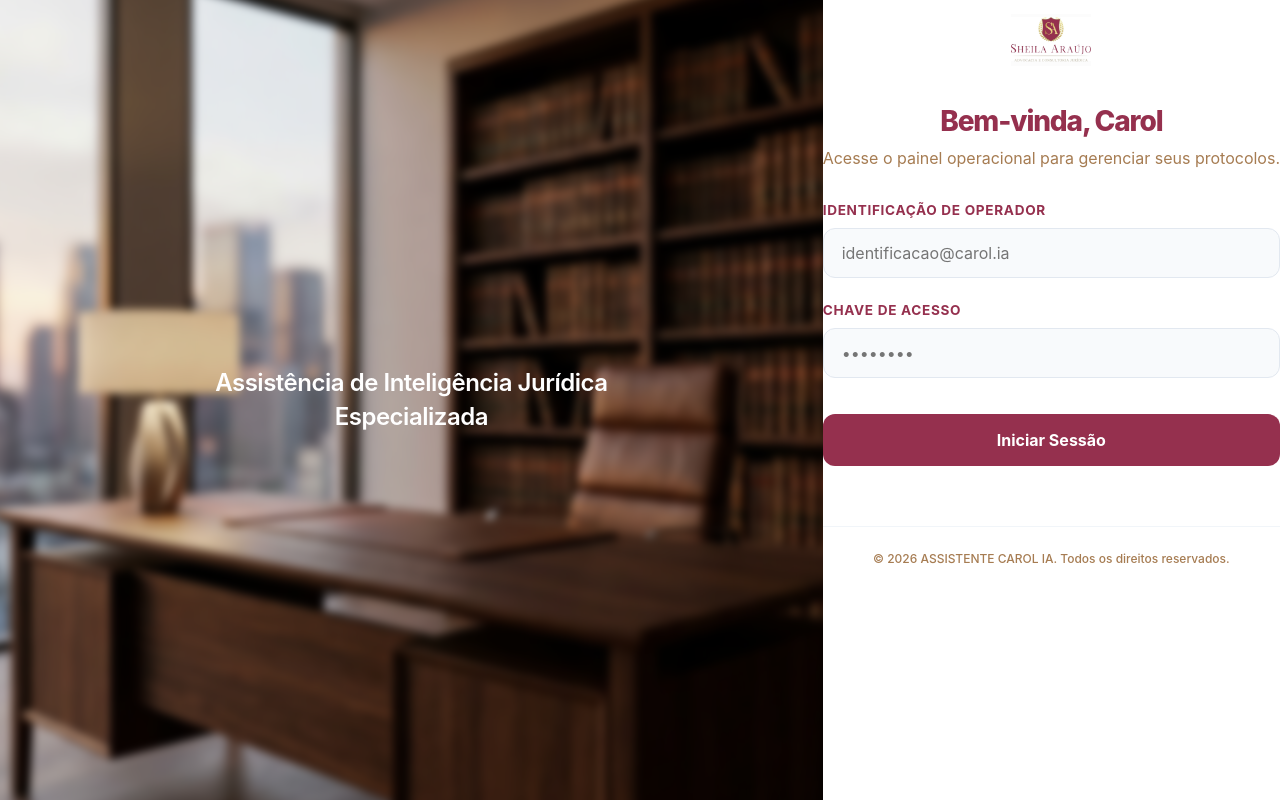
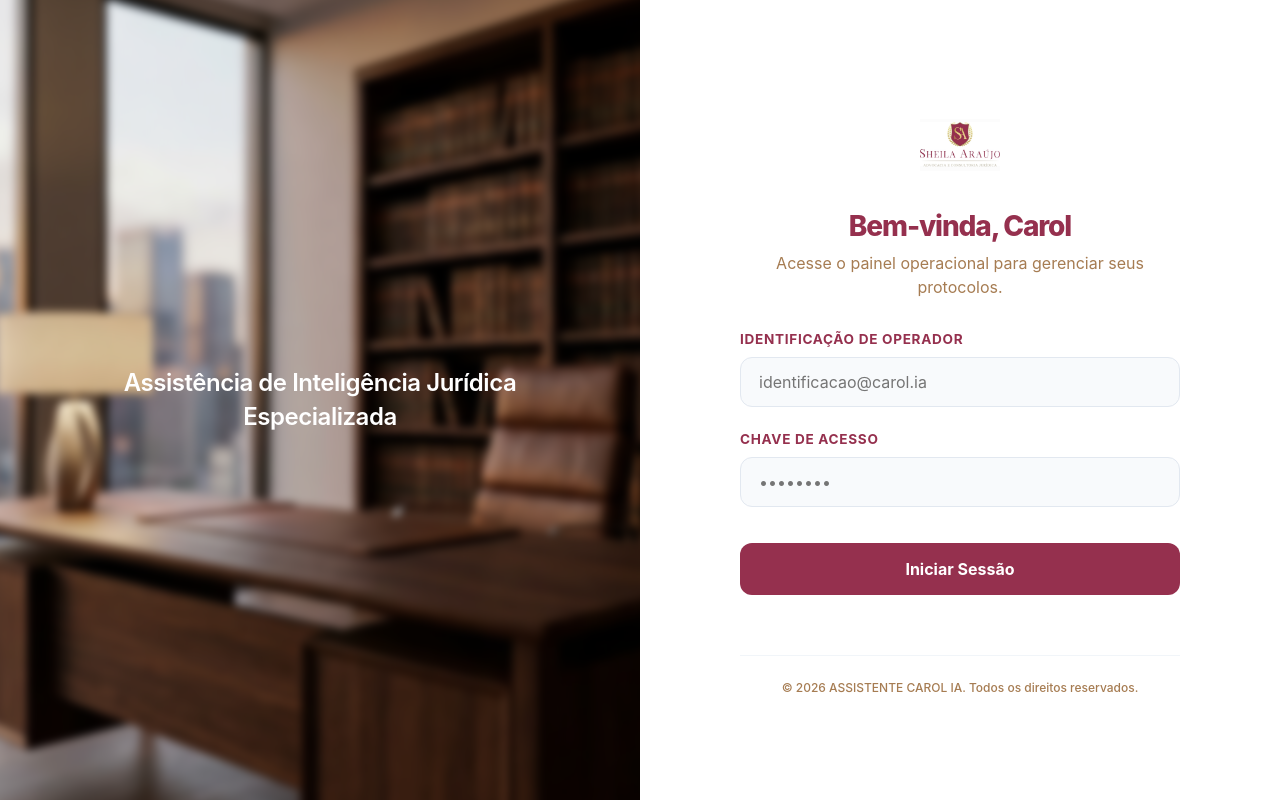
Before and after one commit to gsPatrick/SheilaAraujo-AdvocaciaEspecializada, a Next.js app: page /login in a window 1280 px wide. Built offline with nearby package versions, Linux system fonts and the light colour scheme.

Commit message:
fix(login): restore formPanel styles for 50/50 layout

```diff
--- a/src/app/login/page.module.css
+++ b/src/app/login/page.module.css
@@ -11,7 +11,8 @@
 }
 
 .visualPanel {
-    flex: 1.2;
+    flex: 1;
+    /* Adjusted for 50/50 split */
     position: relative;
     display: flex;
     align-items: center;
@@ -35,6 +36,24 @@
     filter: blur(4px);
     /* Light blur */
     z-index: 1;
+}
+
+.formPanel {
+    flex: 1;
+    /* Adjusted for 50/50 split */
+    display: flex;
+    align-items: center;
+    justify-content: center;
+    background: #fff;
+    padding: 60px;
+    /* Increased padding */
+    z-index: 10;
+}
+
+.formWrapper {
+    width: 100%;
+    max-width: 440px;
+    /* Slightly wider */
 }
 
 .brandOverlay {
```
